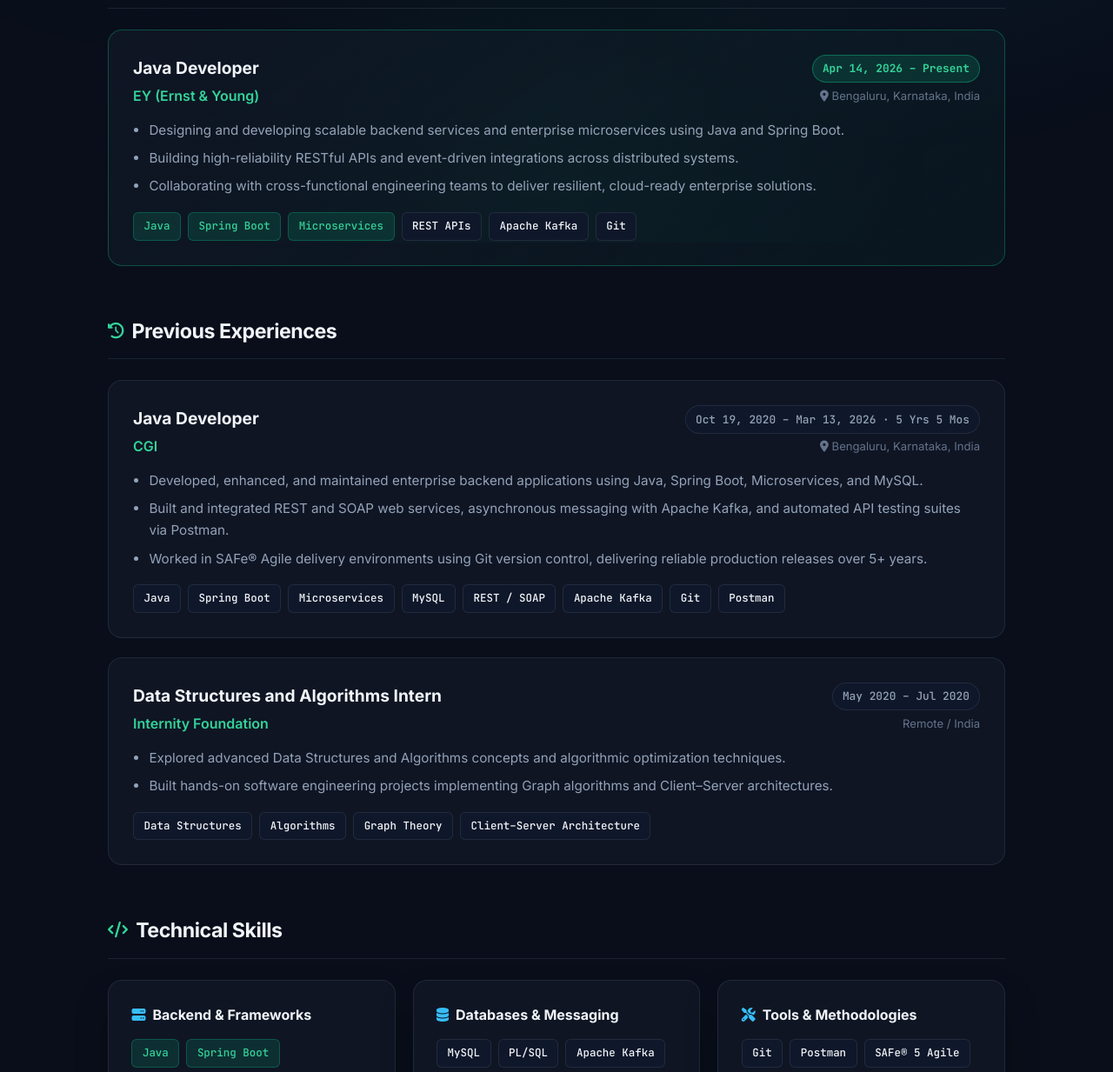
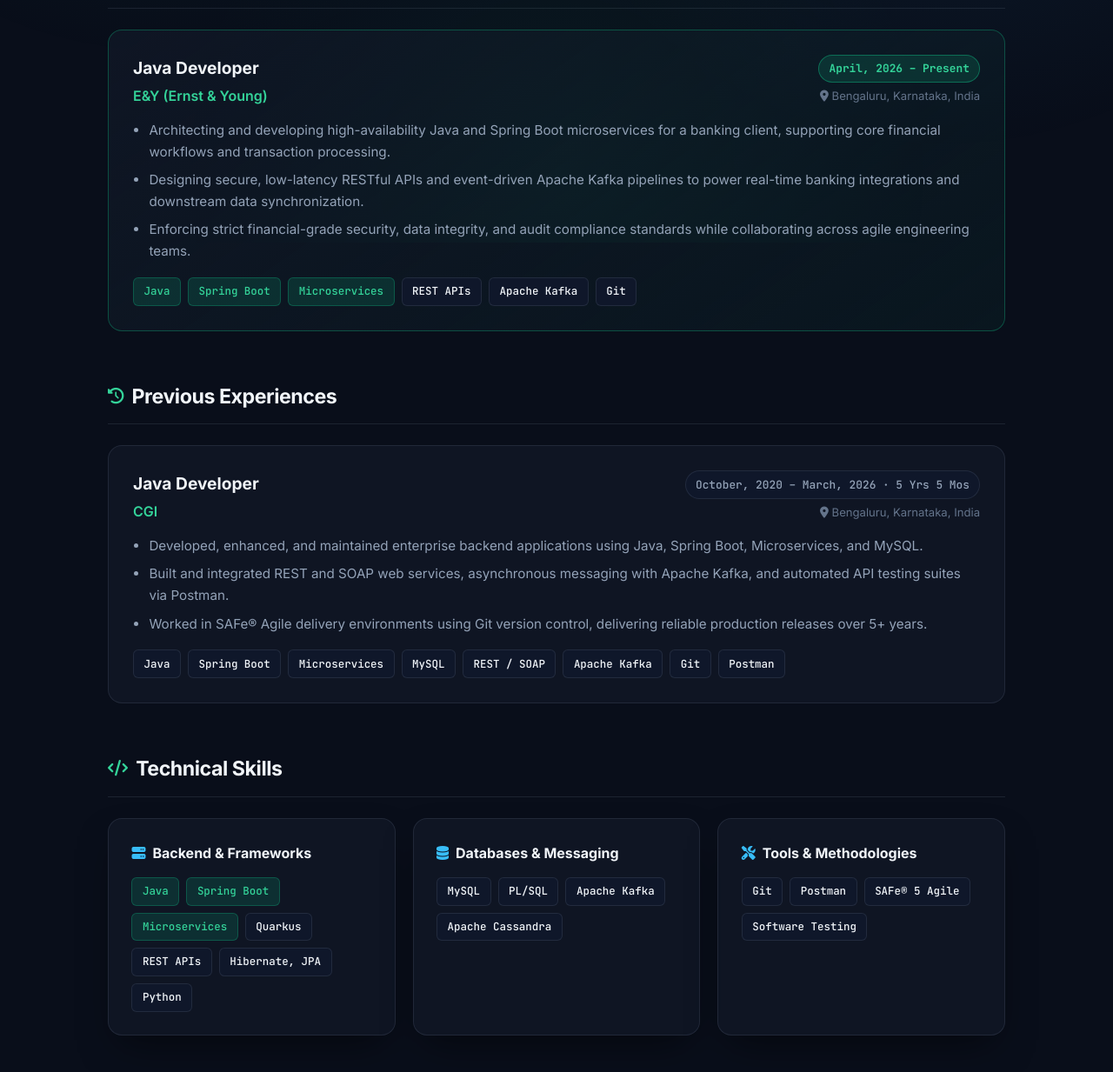
Before and after one commit to sachinhegde04/sachinhegde04.github.io, a plain HTML site: page resume.html in a window 1280 px wide. Shown: the part 521-1754 px from the top of the page at 87% size. Drawn offline with Linux system fonts and the light colour scheme.

Commit message:
Updated about me

```diff
--- a/resume.html
+++ b/resume.html
@@ -4,7 +4,7 @@
   <meta charset="UTF-8">
   <meta name="viewport" content="width=device-width, initial-scale=1.0">
   <title>Experience &amp; Resume | Sachin Hegde</title>
-  <meta name="description" content="Professional Experience, Technical Skills, Certifications, and Education of Sachin Hegde — Java Developer at EY Bengaluru.">
+  <meta name="description" content="Professional Experience, Technical Skills, Certifications, and Education of Sachin Hegde — Java Developer at E&Y Bengaluru.">
   <link rel="icon" href="favicon.ico" type="image/x-icon">
   <link rel="shortcut icon" href="favicon.ico" type="image/x-icon">
   <link rel="preconnect" href="https://fonts.googleapis.com">
@@ -80,17 +80,17 @@
             <div class="exp-top">
               <div>
                 <h3 class="exp-role">Java Developer</h3>
-                <div class="exp-company">EY (Ernst &amp; Young)</div>
+                <div class="exp-company">E&Y (Ernst &amp; Young)</div>
               </div>
               <div class="exp-meta">
-                <span class="date-pill current">Apr 14, 2026 – Present</span>
+                <span class="date-pill current">April, 2026 – Present</span>
                 <span class="exp-location"><i class="fa-solid fa-location-dot"></i> Bengaluru, Karnataka, India</span>
               </div>
             </div>
             <ul class="exp-list">
-              <li>Designing and developing scalable backend services and enterprise microservices using Java and Spring Boot.</li>
-              <li>Building high-reliability RESTful APIs and event-driven integrations across distributed systems.</li>
-              <li>Collaborating with cross-functional engineering teams to deliver resilient, cloud-ready enterprise solutions.</li>
+              <li>Architecting and developing high-availability Java and Spring Boot microservices for a banking client, supporting core financial workflows and transaction processing.</li>
+              <li>Designing secure, low-latency RESTful APIs and event-driven Apache Kafka pipelines to power real-time banking integrations and downstream data synchronization.</li>
+              <li>Enforcing strict financial-grade security, data integrity, and audit compliance standards while collaborating across agile engineering teams.</li>
             </ul>
             <div class="tag-list">
               <span class="tag accent">Java</span>
@@ -121,7 +121,7 @@
                 <div class="exp-company">CGI</div>
               </div>
               <div class="exp-meta">
-                <span class="date-pill">Oct 19, 2020 – Mar 13, 2026 · 5 Yrs 5 Mos</span>
+                <span class="date-pill">October, 2020 – March, 2026 · 5 Yrs 5 Mos</span>
                 <span class="exp-location"><i class="fa-solid fa-location-dot"></i> Bengaluru, Karnataka, India</span>
               </div>
             </div>
@@ -142,28 +142,7 @@
             </div>
           </article>
 
-          <article class="exp-card">
-            <div class="exp-top">
-              <div>
-                <h3 class="exp-role">Data Structures and Algorithms Intern</h3>
-                <div class="exp-company">Internity Foundation</div>
-              </div>
-              <div class="exp-meta">
-                <span class="date-pill">May 2020 – Jul 2020</span>
-                <span class="exp-location">Remote / India</span>
-              </div>
-            </div>
-            <ul class="exp-list">
-              <li>Explored advanced Data Structures and Algorithms concepts and algorithmic optimization techniques.</li>
-              <li>Built hands-on software engineering projects implementing Graph algorithms and Client–Server architectures.</li>
-            </ul>
-            <div class="tag-list">
-              <span class="tag">Data Structures</span>
-              <span class="tag">Algorithms</span>
-              <span class="tag">Graph Theory</span>
-              <span class="tag">Client–Server Architecture</span>
-            </div>
-          </article>
+
         </div>
       </section>
 
@@ -183,8 +162,9 @@
               <span class="tag accent">Java</span>
               <span class="tag accent">Spring Boot</span>
               <span class="tag accent">Microservices</span>
+              <span class="tag">Quarkus</span>
               <span class="tag">REST APIs</span>
-              <span class="tag">SOAP</span>
+              <span class="tag">Hibernate, JPA</span>
               <span class="tag">Python</span>
             </div>
           </div>
@@ -195,7 +175,7 @@
               <span class="tag">MySQL</span>
               <span class="tag">PL/SQL</span>
               <span class="tag">Apache Kafka</span>
-              <span class="tag">Data Structures &amp; Algorithms</span>
+              <span class="tag">Apache Cassandra</span>
             </div>
           </div>
 
```
Also changed, not shown: index.html (+6 -6 lines).
